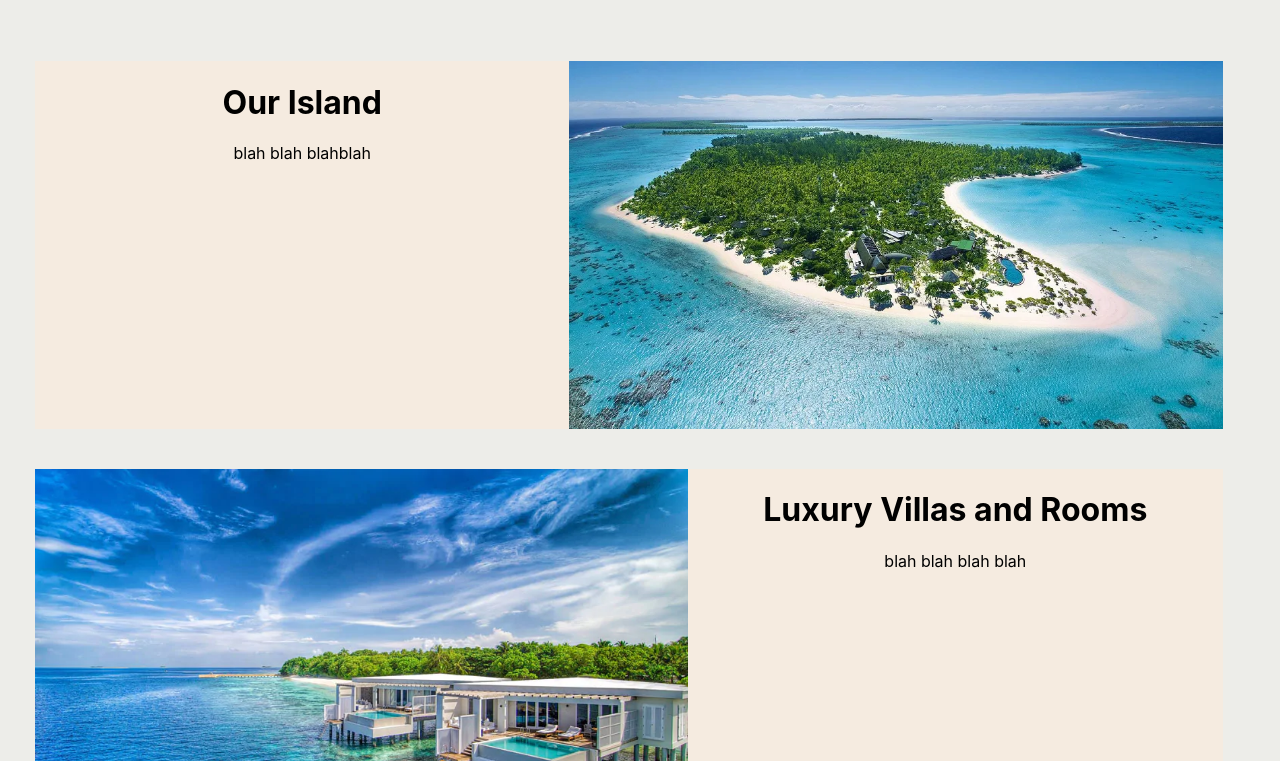
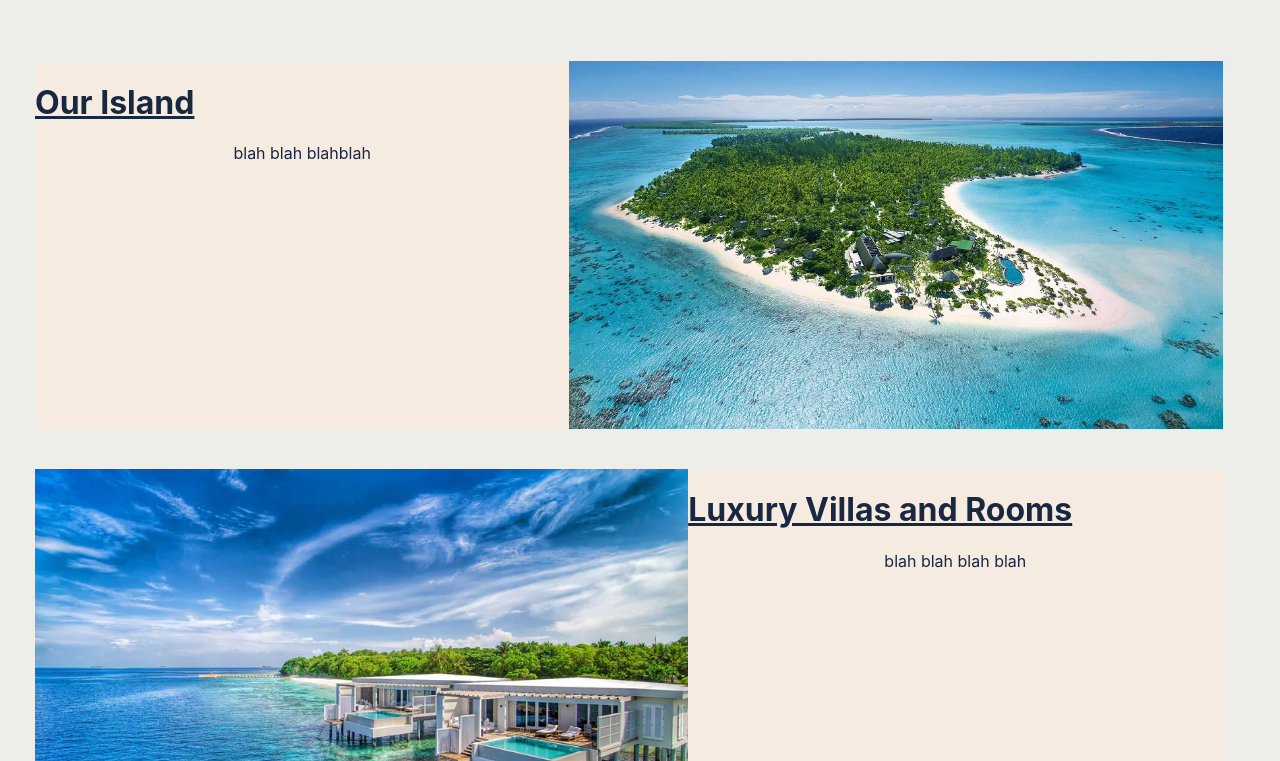
Before and after one commit to rachelholmquist/capstone2023, a React (Create React App) app: page / in a window 1280 px wide. Shown: the part 939-1700 px from the top of the page. Built offline with nearby package versions, Linux system fonts and the light colour scheme.

Commit message:
activities connected to back end

```diff
--- /dev/null
+++ b/src/components/Activities.css
@@ -0,0 +1,27 @@
+body {
+    font-size: 14;
+    font-style: arial;
+    color: #192841;
+}
+
+.background-style {
+    display: flex;
+    flex-wrap: wrap;
+}
+
+h1 {
+    font-size: 16;
+    text-decoration: underline;
+    text-align: left;
+    font-style: arial;
+    color: #192841;
+}
+
+.activity-card {
+    margin: 20px;
+    border: 1px solid black;
+    height: 250px;
+    width: 400px;
+    background-color: white;
+    text-align: left;
+}
--- a/src/components/Activities.js
+++ b/src/components/Activities.js
@@ -1,5 +1,41 @@
+import axios from "axios";
+import { useState, useEffect } from "react";
+import './Activities.css'
+
 const Activities = () => {
+    const [activities, setActivities] = useState([]);
 
+    useEffect(() => {
+        axios
+        .get("http://localhost:4042/activities")
+        .then((res) => {
+          console.log("made it to activities page", res.data);
+          setActivities(res.data);
+        })
+        .catch((err) => {
+          console.log(err);
+        });
+    }, []);
+
+    const mappedActivities = activities.map((activity => {
+        return (
+            <div className='background-style'>
+            <div key={activity.id} className='activity-card'>
+                <h1>{activity.name}</h1>
+                <p>{activity.description}</p>
+                <p>Skill Level:{activity.skilllevel}</p>
+                <p>Estimated Time:{activity.estimatedtime}</p>
+                <p>Price:{activity.price}</p>
+                <p>location: {activity.location}</p>
+
+            </div></div>
+        )
+    }));
+    return (
+        <main>
+          {mappedActivities}
+        </main>
+      );
 }
 
 export default Activities
```
